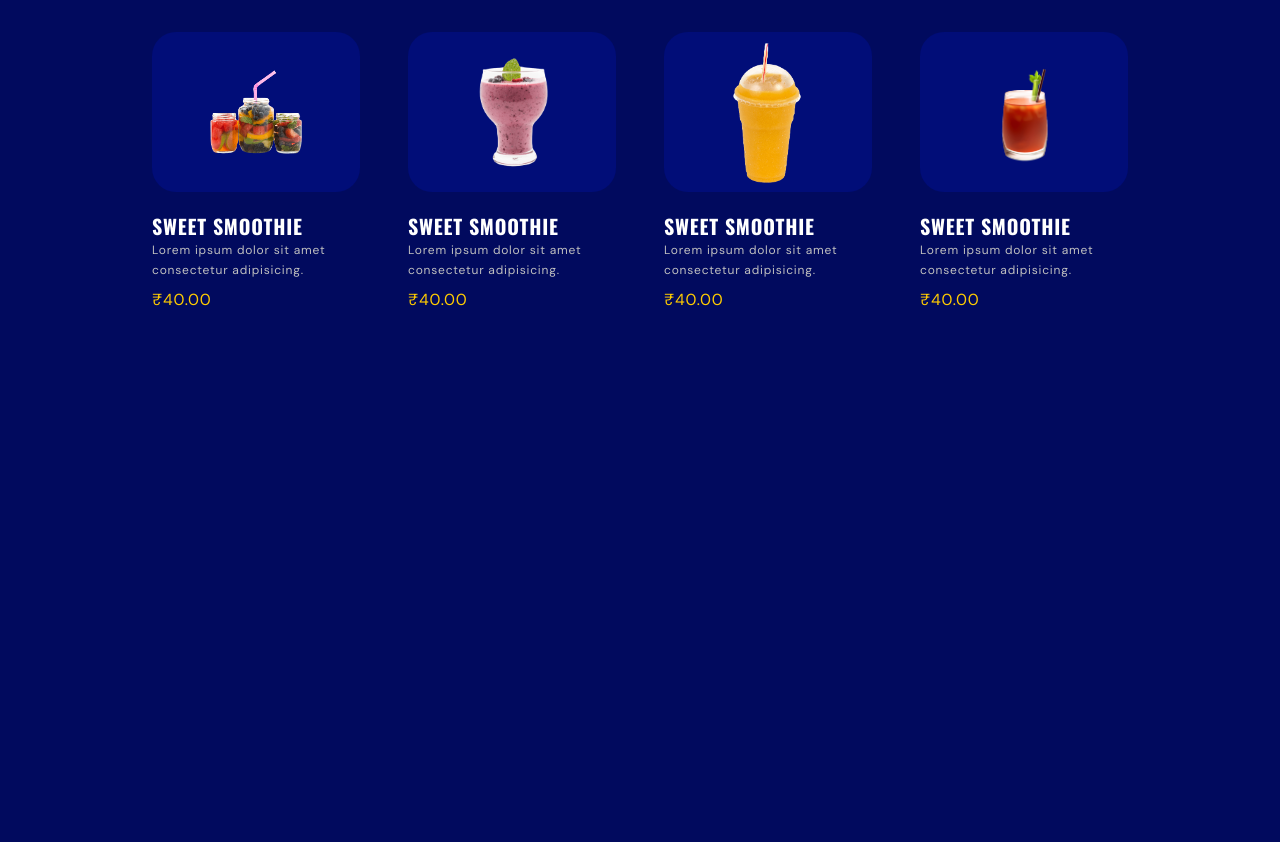
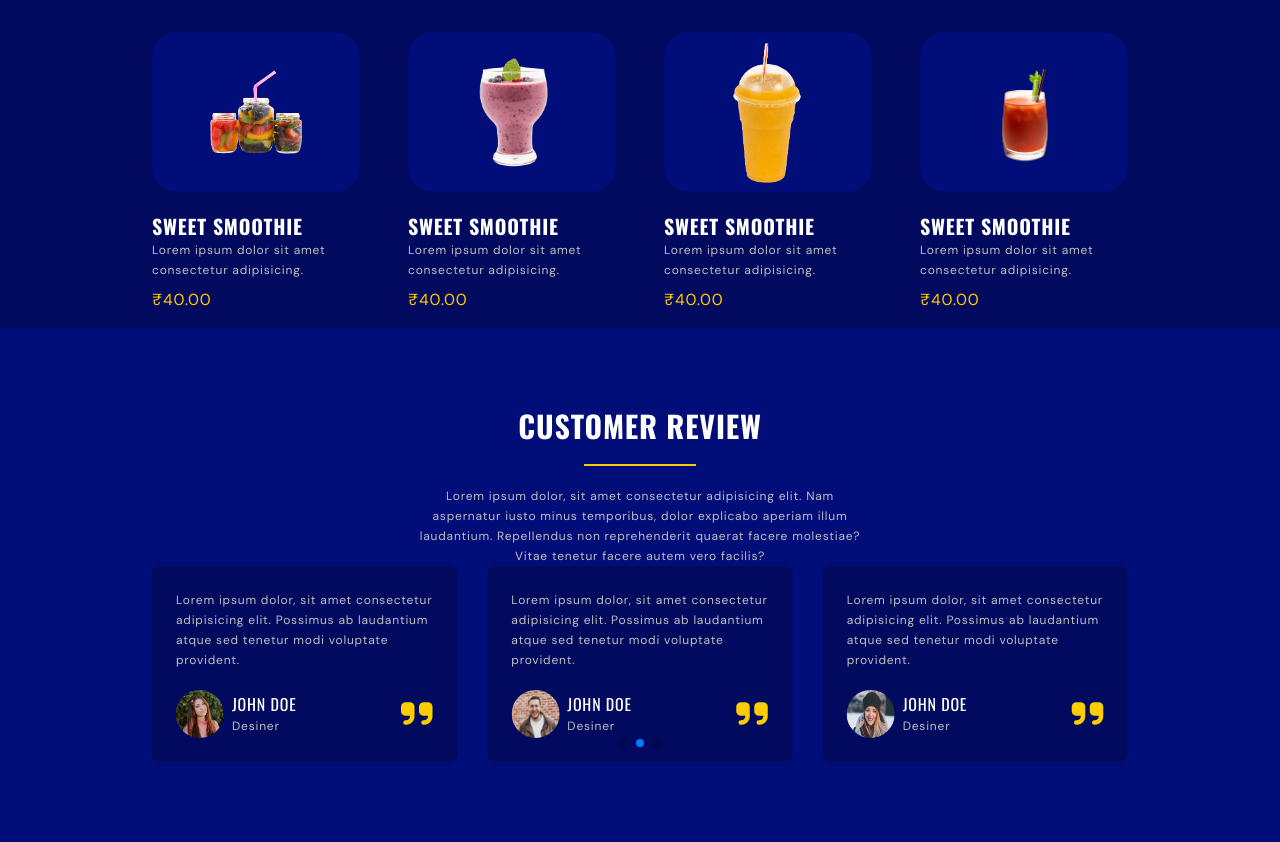
Before and after one commit to Tejendrasinh0404/Burger-App, a website: page index.html in a window 1280 px wide. Shown: the part 2912-3754 px from the top of the page. Before the commit the page ends 3240 px from the top, so only its background shows below. Drawn offline with nearby package versions, Linux system fonts and the light colour scheme; files whose address does not match are found by name.

Commit message:
Review Section complated

```diff
--- a/index.html
+++ b/index.html
@@ -15,6 +15,11 @@
 />
 
   <link href="./src/output.css" rel="stylesheet">
+  <!--     swiper css       -->
+  <link
+  rel="stylesheet"
+  href="https://cdn.jsdelivr.net/npm/swiper@11/swiper-bundle.min.css"
+/>
 </head>
 
 <body>
@@ -477,6 +482,109 @@
 
     </ul>
   </div>
+</div>
+</section>
+<!--    Review Section      -->
+  <section id="review" class="bg-primaryColorLight py-20 ">
+<div class="container">
+<div class="max-w-md mx-auto text-center ">
+  <h2 class="section__title ">CUSTOMER REVIEW</h2>
+<div class="separator mx-auto"></div>
+<p class="paragraph">Lorem ipsum dolor, sit amet consectetur adipisicing elit. Nam aspernatur iusto minus temporibus, dolor explicabo aperiam illum laudantium. Repellendus non reprehenderit quaerat facere molestiae? Vitae tenetur facere autem vero facilis?</p>
+</div>
+<div class="swiper py-10">
+  <ul class="swiper-wrapper">
+    <!--           review card 1 -->
+    <li class="swiper-slide">
+      <div class="flex flex-col gap-5 bg-primaryColor rounded-lg p-6 ">
+        <p class="paragraph">
+          Lorem ipsum dolor, sit amet consectetur adipisicing elit. Possimus ab laudantium atque sed tenetur modi voluptate provident.
+        </p>
+        <div class="flex items-center "><img src="./img//review-1.jpg" alt="review image" class="w-12 h-12 rounded-full">
+        <div class="ml-2">
+          <p class="font-oswald uppercase ">John doe</p>
+          <p class="paragraph ">Desiner</p>
+        </div>
+        <i class="fa-solid fa-quote-right text-4xl text-secondaryColor ml-auto"></i>
+        </div>
+      </div>
+    </li>
+    <!--     review card 2 -->
+    <li class="swiper-slide">
+      <div class="flex flex-col gap-5 bg-primaryColor rounded-lg p-6 ">
+        <p class="paragraph">
+          Lorem ipsum dolor, sit amet consectetur adipisicing elit. Possimus ab laudantium atque sed tenetur modi voluptate provident.
+        </p>
+        <div class="flex items-center "><img src="./img//review-2.jpg" alt="review image" class="w-12 h-12 rounded-full">
+        <div class="ml-2">
+          <p class="font-oswald uppercase ">John doe</p>
+          <p class="paragraph ">Desiner</p>
+        </div>
+        <i class="fa-solid fa-quote-right text-4xl text-secondaryColor ml-auto"></i>
+        </div>
+      </div>
+    </li>
+    <!--      review card 3 -->
+    <li class="swiper-slide">
+      <div class="flex flex-col gap-5 bg-primaryColor rounded-lg p-6 ">
+        <p class="paragraph">
+          Lorem ipsum dolor, sit amet consectetur adipisicing elit. Possimus ab laudantium atque sed tenetur modi voluptate provident.
+        </p>
+        <div class="flex items-center "><img src="./img//review-3.jpg" alt="review image" class="w-12 h-12 rounded-full">
+        <div class="ml-2">
+          <p class="font-oswald uppercase ">John doe</p>
+          <p class="paragraph ">Desiner</p>
+        </div>
+        <i class="fa-solid fa-quote-right text-4xl text-secondaryColor ml-auto"></i>
+        </div>
+      </div>
+    </li>
+    <!--     Review Card 4 -->
+    <li class="swiper-slide">
+      <div class="flex flex-col gap-5 bg-primaryColor rounded-lg p-6 ">
+        <p class="paragraph">
+          Lorem ipsum dolor, sit amet consectetur adipisicing elit. Possimus ab laudantium atque sed tenetur modi voluptate provident.
+        </p>
+        <div class="flex items-center "><img src="./img//review-4.jpg" alt="review image" class="w-12 h-12 rounded-full">
+        <div class="ml-2">
+          <p class="font-oswald uppercase ">John doe</p>
+          <p class="paragraph ">Desiner</p>
+        </div>
+        <i class="fa-solid fa-quote-right text-4xl text-secondaryColor ml-auto"></i>
+        </div>
+      </div>
+    </li>
+    <!--     Review Card 5 -->
+    <li class="swiper-slide">
+      <div class="flex flex-col gap-5 bg-primaryColor rounded-lg p-6 ">
+        <p class="paragraph">
+          Lorem ipsum dolor, sit amet consectetur adipisicing elit. Possimus ab laudantium atque sed tenetur modi voluptate provident.
+        </p>
+        <div class="flex items-center "><img src="./img//review-5.jpg" alt="review image" class="w-12 h-12 rounded-full">
+        <div class="ml-2">
+          <p class="font-oswald uppercase ">John doe</p>
+          <p class="paragraph ">Desiner</p>
+        </div>
+        <i class="fa-solid fa-quote-right text-4xl text-secondaryColor ml-auto"></i>
+        </div>
+      </div>
+    </li>
+  </ul>
+  <div class="swiper-pagination"></div>
+</div>
+
+
+
+
+
+
+</div>
+
+
+
+  </section>
+
+  <!--      Contact Section     -->
 
 
 
@@ -484,10 +592,40 @@
 
 
 
-
-</div>
-  </section>
 </main>
  <script src="./main.js"></script>
+ <!--    swiper js     -->
+ <script src="https://cdn.jsdelivr.net/npm/swiper@11/swiper-bundle.min.js"></script>
+ <script>
+   const swiper = new Swiper('.swiper', {
+    speed: 400,
+  spaceBetween: 30,
+  autoplay: {
+   delay: 3000,
+   disableOnInteraction:false,
+ },
+  // If we need pagination
+  pagination: {
+    el: '.swiper-pagination',
+    clickable:true,
+  },
+  grabCursor:true,
+  breakpoints: {
+    // when window width is >= 640px
+    640: {
+      slidesPerView: 1
+    },
+    // when window width is >= 768px
+    768: {
+      slidesPerView: 2
+    },
+    // when window width is >= 1024px
+    1024: {
+      slidesPerView: 3
+    }
+  }
+
+});
+</script>
 </body>
 </html>
```
Also changed, not shown: src/output.css.
